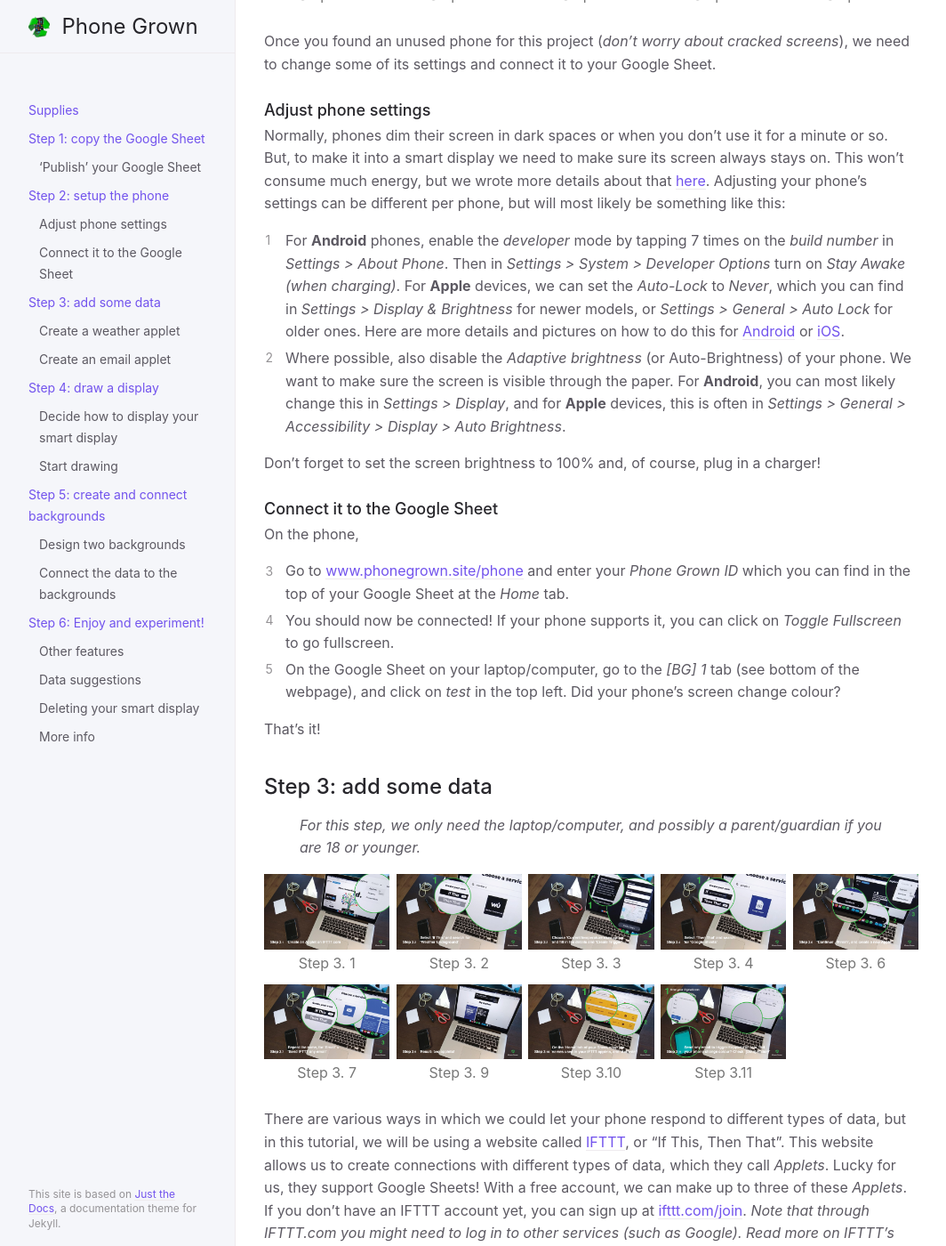
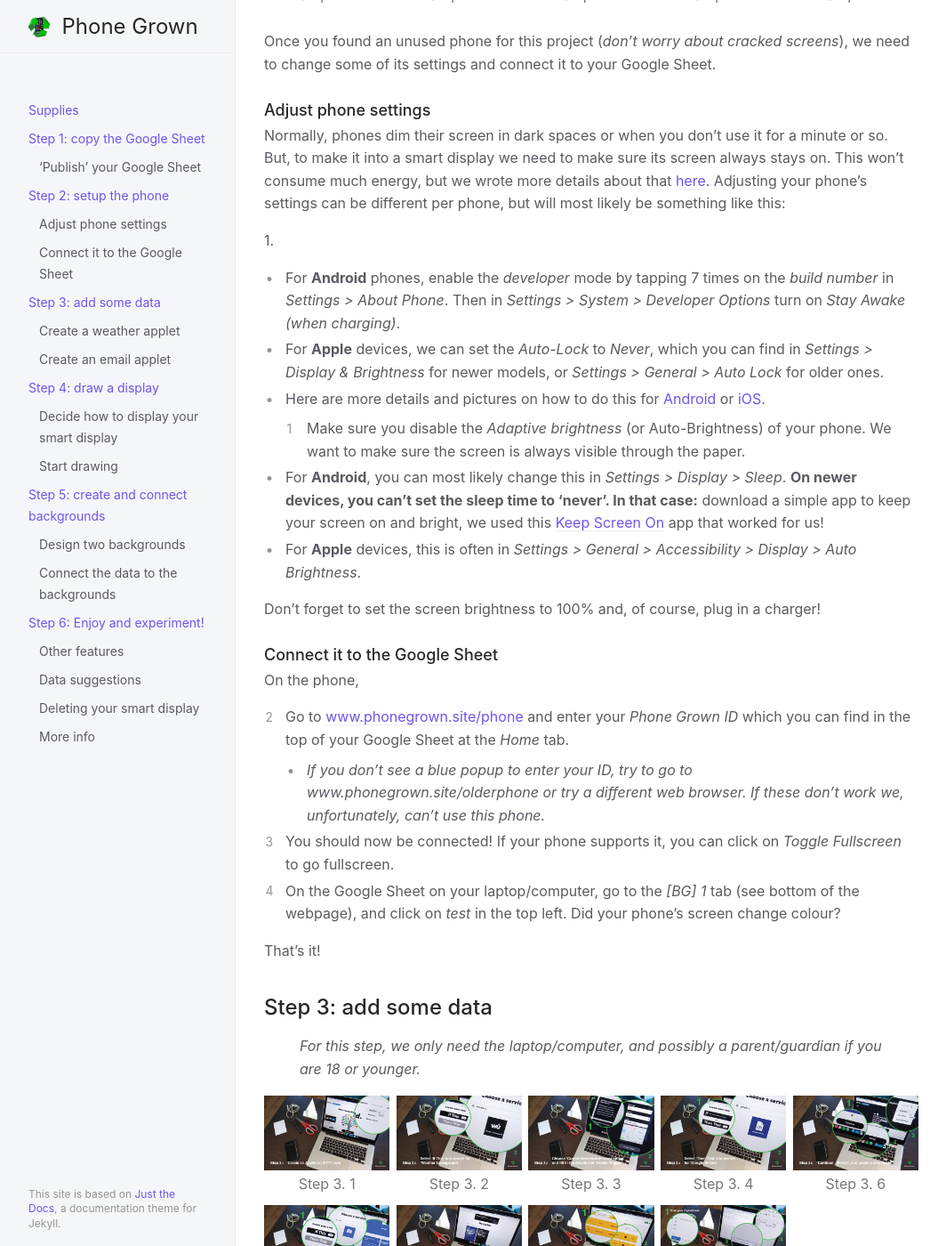
Before and after one commit to davidverweij/phone-grown, a Jekyll site: the page built from instructable_content.md, in a window 1280 px wide and 1400 px high, scrolled down 3245 px. Shown: the whole window at 89% size, without its empty margins (107-1171 px from the left). Built offline with Jekyll 4.4.1, drawn with Linux system fonts in a browser that asks for light colours.

Commit message:
little edit to keep phone screen awake

```diff
--- a/instructable_content.md
+++ b/instructable_content.md
@@ -68,14 +68,20 @@ Once you found an unused phone for this project (_don't worry about cracked scre
 ### Adjust phone settings
 Normally, phones dim their screen in dark spaces or when you don't use it for a minute or so. But, to make it into a smart display we need to make sure its screen always stays on. This won't consume much energy, but we wrote more details about that [here](https://www.phonegrown.site/#more-sust){:target="_blank"}. Adjusting your phone's settings can be different per phone, but will most likely be something like this:
 
-1. For **Android** phones, enable the _developer_ mode by tapping 7 times on the _build number_ in _Settings > About Phone_. Then in _Settings > System > Developer Options_ turn on _Stay Awake (when charging)_. For **Apple** devices, we can set the _Auto-Lock_ to _Never_, which you can find in _Settings > Display & Brightness_ for newer models, or _Settings > General > Auto Lock_ for older ones. Here are more details and pictures on how to do this for [Android](https://www.howto-connect.com/how-to-stay-awake-phone-screen-while-charging-on-android/){:target="_blank"} or [iOS](https://forums.tomsguide.com/faq/how-to-change-the-auto-lock-time-in-ios-11.19693/){:target="_blank"}.
-2. Where possible, also disable the _Adaptive brightness_ (or Auto-Brightness) of your phone. We want to make sure the screen is visible through the paper. For **Android**, you can most likely change this in _Settings > Display_, and for **Apple** devices, this is often in _Settings > General > Accessibility > Display > Auto Brightness_.
+1.
+  - For **Android** phones, enable the _developer_ mode by tapping 7 times on the _build number_ in _Settings > About Phone_. Then in _Settings > System > Developer Options_ turn on _Stay Awake (when charging)_.
+  - For **Apple** devices, we can set the _Auto-Lock_ to _Never_, which you can find in _Settings > Display & Brightness_ for newer models, or _Settings > General > Auto Lock_ for older ones.
+  - Here are more details and pictures on how to do this for [Android](https://www.howto-connect.com/how-to-stay-awake-phone-screen-while-charging-on-android/){:target="_blank"} or [iOS](https://forums.tomsguide.com/faq/how-to-change-the-auto-lock-time-in-ios-11.19693/){:target="_blank"}.
+2. Make sure you disable the _Adaptive brightness_ (or Auto-Brightness) of your phone. We want to make sure the screen is always visible through the paper.
+  - For **Android**, you can most likely change this in _Settings > Display > Sleep_. **On newer devices, you can't set the sleep time to 'never'. In that case:** download a simple app to keep your screen on and bright, we used this [Keep Screen On](https://play.google.com/store/apps/details?id=fr.lkstudios.keepscreenon&hl=en_GB){:target="_blank"} app that worked for us!
+  - For **Apple** devices, this is often in _Settings > General > Accessibility > Display > Auto Brightness_.
 
 Don't forget to set the screen brightness to 100% and, of course, plug in a charger!
 
 ### Connect it to the Google Sheet
 On the phone,
 3. Go to [www.phonegrown.site/phone](http://www.phonegrown.site/phone){:target="_blank"} and enter your _Phone Grown ID_ which you can find in the top of your Google Sheet at the _Home_ tab.
+    - _If you don't see a blue popup to enter your ID, try to go to www.phonegrown.site/olderphone or try a different web browser. If these don't work we, unfortunately, can't use this phone._
 4. You should now be connected! If your phone supports it, you can click on _Toggle Fullscreen_ to go fullscreen.
 5. On the Google Sheet on your laptop/computer, go to the _[BG] 1_ tab (see bottom of the webpage), and click on _test_ in the top left. Did your phone's screen change colour?
 
```
